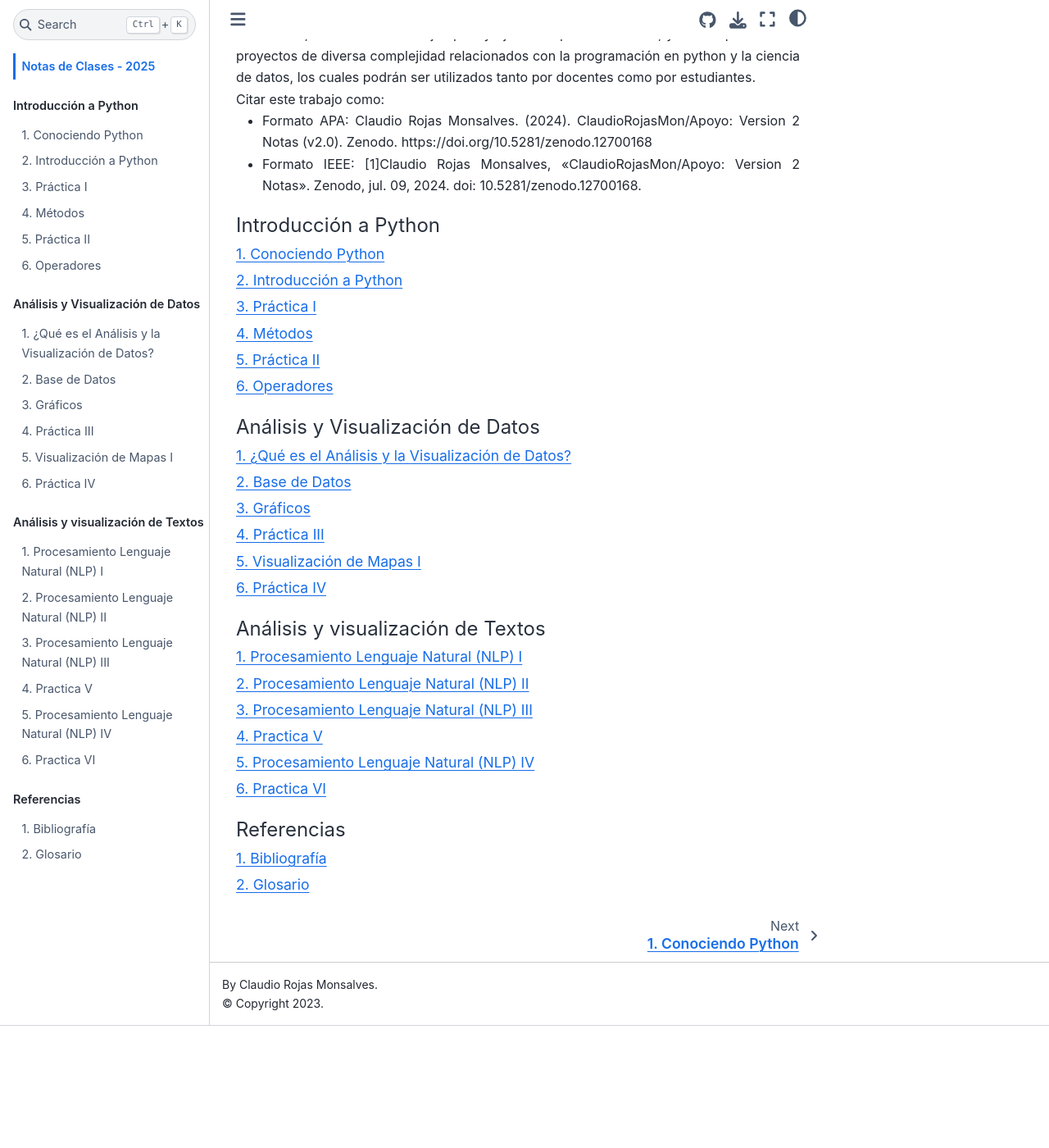
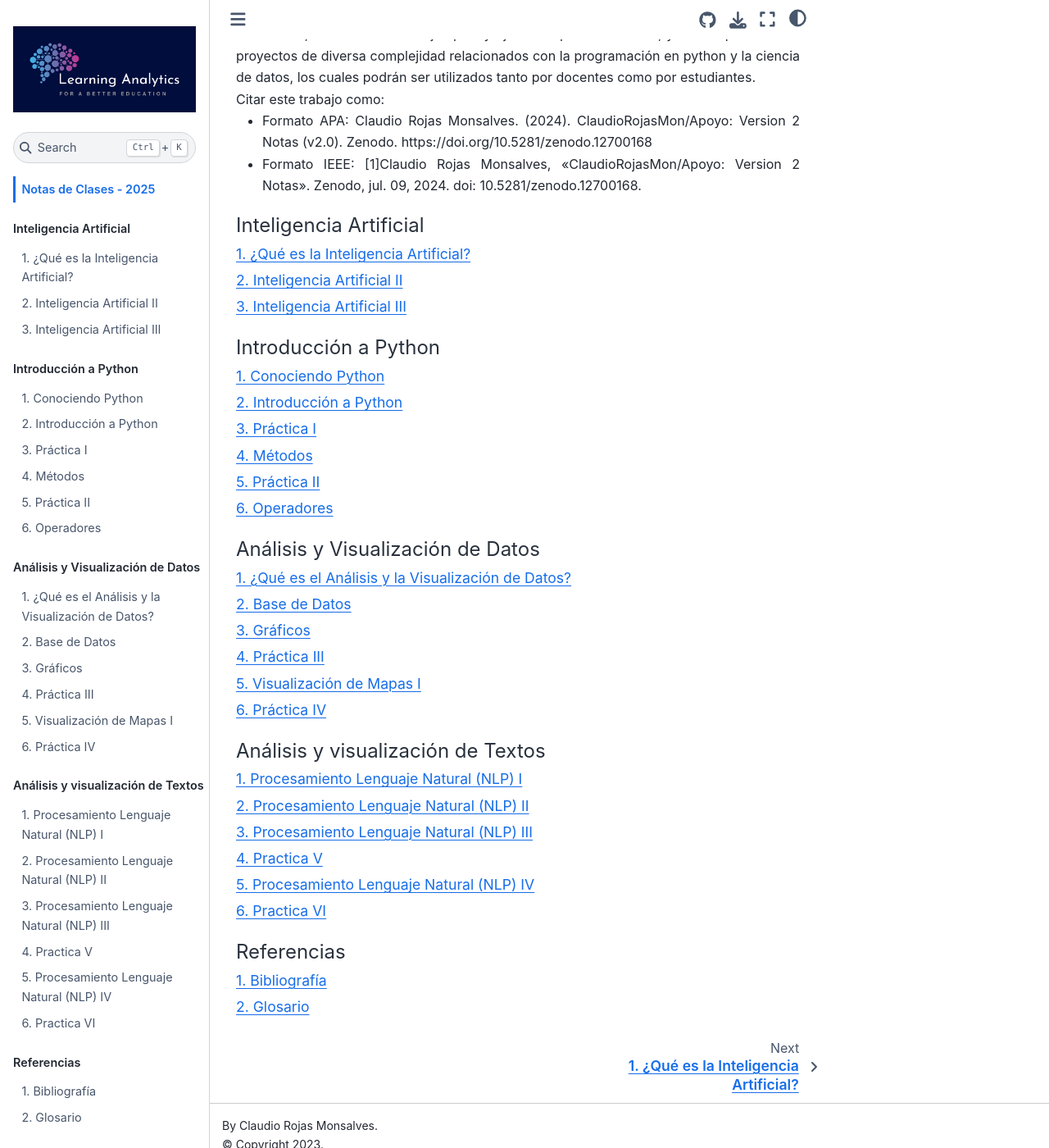
Before and after one commit to ClaudioRojasMon/Apoyo, a Jupyter Book: the page built from intro.md, in a window 1280 px wide and 1400 px high, scrolled down 839 px. Shown: the whole window at 82% size. Built offline with Jupyter Book 1.0.4 settings and Sphinx 7.4.7 and the Sphinx Book theme 1.1.4, drawn with Linux system fonts in a browser that asks for light colours; pages that are not in the unit, such as notebooks, are missing from menus; before the commit the page ends 2090 px from its top, so only the background shows below that.

Commit message:
Update _toc.yml

```diff
--- a/_toc.yml
+++ b/_toc.yml
@@ -4,6 +4,12 @@
 format: jb-book
 root: intro
 parts:
+  - caption: Inteligencia Artificial
+    numbered: true
+    chapters:
+    - file: Inteligencia Artificial I
+    - file: Inteligencia Artificial II
+    - file: Inteligencia Artificial III
   - caption: Introducción a Python
     numbered: true
     chapters:
```
